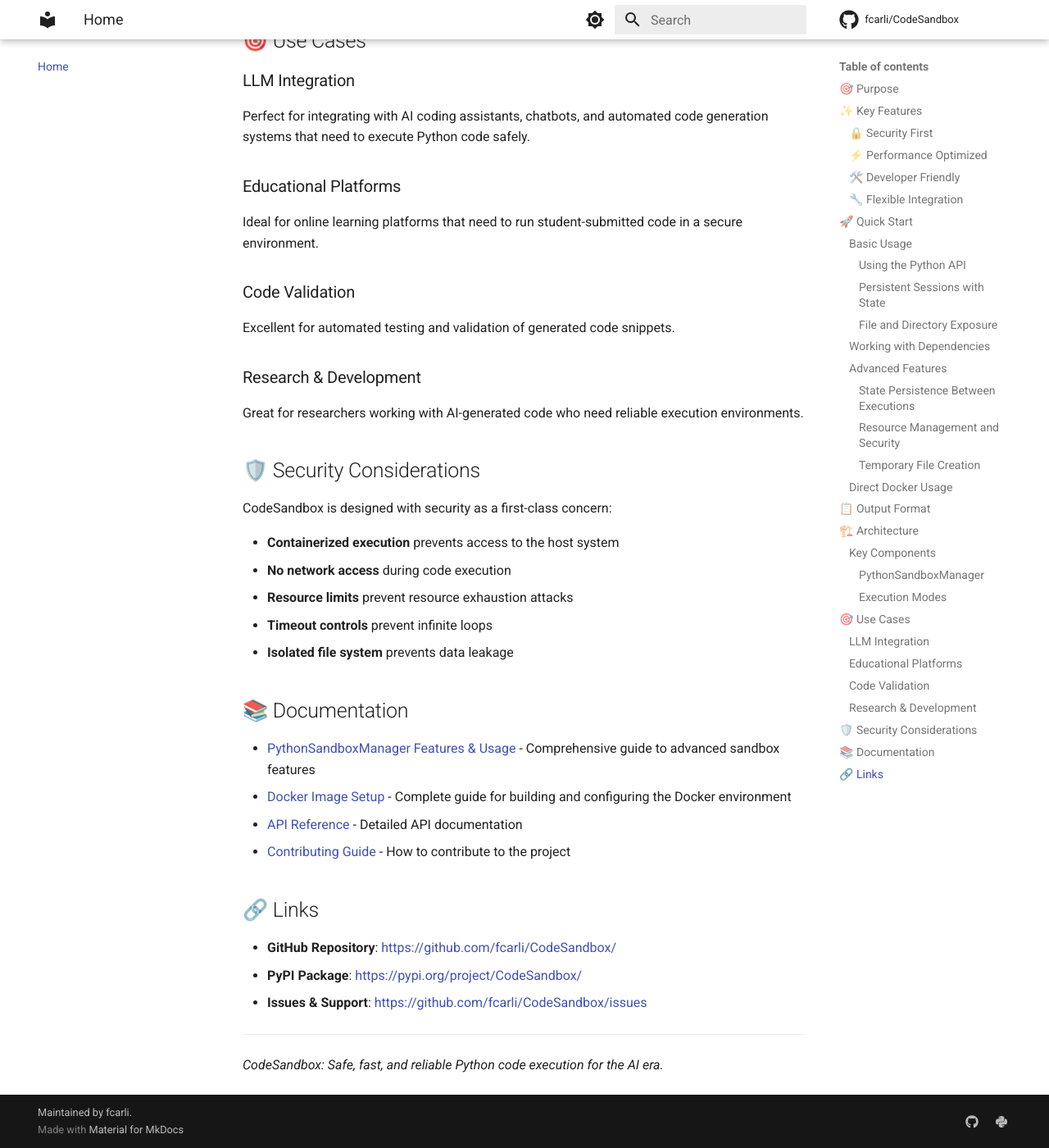
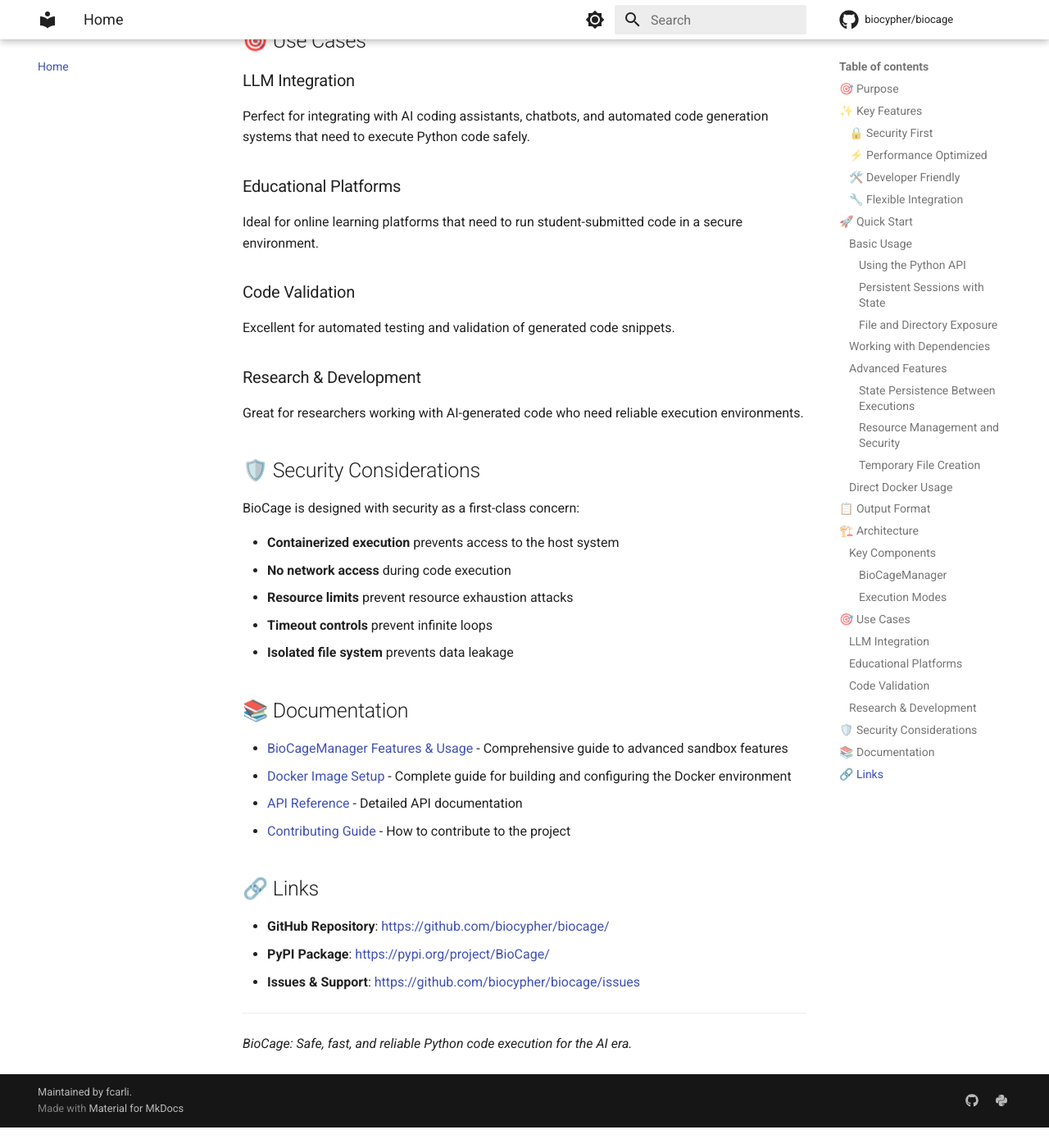
Before and after one commit to biocypher/biocage, an MkDocs documentation site: the page built from docs/index.md, in a window 1280 px wide and 1400 px high, scrolled down 6036 px. Shown: the whole window at 82% size. Built offline with MkDocs 1.6.1 and Material for MkDocs 9.7.7, drawn with Linux system fonts in a browser that asks for light colours; comment, search, counter and statistics services are not loaded; after the commit the page ends 7411 px from its top, so only the background shows below that; some of the changed text lies outside the part shown.

Commit message:
docs: update docs to reflect name refactor

````diff
--- a/docs/index.md
+++ b/docs/index.md
@@ -1,15 +1,15 @@
-# CodeSandbox
+# BioCage
 
-[![Release](https://img.shields.io/github/v/release/fcarli/CodeSandbox)](https://img.shields.io/github/v/release/fcarli/CodeSandbox)
-[![Build status](https://img.shields.io/github/actions/workflow/status/fcarli/CodeSandbox/main.yml?branch=main)](https://github.com/fcarli/CodeSandbox/actions/workflows/main.yml?query=branch%3Amain)
-[![Commit activity](https://img.shields.io/github/commit-activity/m/fcarli/CodeSandbox)](https://img.shields.io/github/commit-activity/m/fcarli/CodeSandbox)
-[![License](https://img.shields.io/github/license/fcarli/CodeSandbox)](https://img.shields.io/github/license/fcarli/CodeSandbox)
+[![Release](https://img.shields.io/github/v/release/biocypher/biocage)](https://img.shields.io/github/v/release/biocypher/biocage)
+[![Build status](https://img.shields.io/github/actions/workflow/status/biocypher/biocage/main.yml?branch=main)](https://github.com/biocypher/biocage/actions/workflows/main.yml?query=branch%3Amain)
+[![Commit activity](https://img.shields.io/github/commit-activity/m/biocypher/biocage)](https://img.shields.io/github/commit-activity/m/biocypher/biocage)
+[![License](https://img.shields.io/github/license/biocypher/biocage)](https://img.shields.io/github/license/biocypher/biocage)
 
-**CodeSandbox** is a fast, secure, and practical Python sandbox designed specifically for safely executing code generated by Large Language Models (LLMs). It provides a robust containerized environment that isolates code execution while maintaining high performance and ease of use.
+**BioCage** is a fast, secure, and practical Python sandbox designed specifically for safely executing code generated by Large Language Models (LLMs). It provides a robust containerized environment that isolates code execution while maintaining high performance and ease of use.
 
 ## 🎯 Purpose
 
-When working with LLMs that generate Python code, safety and reliability are paramount. CodeSandbox addresses the critical need for:
+When working with LLMs that generate Python code, safety and reliability are paramount. BioCage addresses the critical need for:
 
 - **Safe execution** of untrusted code generated by AI models
 - **Isolated environment** that prevents system contamination
@@ -54,19 +54,19 @@
 #### Using the Python API
 
 ```python
-from codesandbox import PythonSandboxManager
+from biocage import BioCageManager
 
 # Simple execution
-with PythonSandboxManager() as sandbox:
-    result = sandbox.run('print("Hello from CodeSandbox!")')
-    print(result.stdout)  # "Hello from CodeSandbox!"
+with BioCageManager() as sandbox:
+    result = sandbox.run('print("Hello from BioCage!")')
+    print(result.stdout)  # "Hello from BioCage!"
 ```
 
 #### Persistent Sessions with State
 
 ```python
 # Start a persistent container for multiple executions
-sandbox = PythonSandboxManager()
+sandbox = BioCageManager()
 sandbox.start_container()
 
 # Execute code with state persistence
@@ -81,7 +81,7 @@
 
 ```python
 # Expose files and directories to the sandbox
-with PythonSandboxManager().configure_context_manager(
+with BioCageManager().configure_context_manager(
     expose_files={"/path/to/data.csv": "/app/shared/data.csv"},
     expose_directories={"/path/to/models": "/app/shared/models"},
     expose_directories_rw={"./output": "/app/output"}
@@ -99,12 +99,12 @@
 
 ### Working with Dependencies
 
-CodeSandbox comes with popular data science libraries pre-installed:
+BioCage comes with popular data science libraries pre-installed:
 
 ```python
-from codesandbox import PythonSandboxManager
+from biocage import BioCageManager
 
-with PythonSandboxManager() as sandbox:
+with BioCageManager() as sandbox:
     result = sandbox.run("""
 import numpy as np
 import pandas as pd
@@ -126,7 +126,7 @@
 
 ```python
 # Variables, functions, and imports persist across executions
-sandbox = PythonSandboxManager()
+sandbox = BioCageManager()
 sandbox.start_container()
 
 # Define a function
@@ -148,7 +148,7 @@
 
 ```python
 # Configure container resources
-sandbox = PythonSandboxManager()
+sandbox = BioCageManager()
 sandbox.start_container(
     memory_limit="2g",
     cpu_limit="4.0",
@@ -163,7 +163,7 @@
 #### Temporary File Creation
 
 ```python
-with PythonSandboxManager() as sandbox:
+with BioCageManager() as sandbox:
     # Create temporary files accessible in the container
     csv_data = "name,age\nAlice,30\nBob,25"
     csv_path = sandbox.create_temp_file(csv_data, suffix=".csv")
@@ -184,10 +184,10 @@
 
 ```bash
 # Execute via stdin
-echo 'print("Hello from CodeSandbox!")' | docker run --rm -i codesandbox:latest
+echo 'print("Hello from BioCage!")' | docker run --rm -i biocage:latest
 
 # Execute via environment variable
-docker run --rm -e PYTHON_CODE="print('Hello World!')" codesandbox:latest
+docker run --rm -e PYTHON_CODE="print('Hello World!')" biocage:latest
 ```
 
 ## 📋 Output Format
@@ -203,10 +203,10 @@
 
 Example usage:
 ```python
-from codesandbox import PythonSandboxManager
+from biocage import BioCageManager
 
-with PythonSandboxManager() as sandbox:
-    result = sandbox.run('print("Hello from CodeSandbox!")')
+with BioCageManager() as sandbox:
+    result = sandbox.run('print("Hello from BioCage!")')
 
     print(f"Success: {result.success}")
     print(f"Output: {result.stdout}")
@@ -219,7 +219,7 @@
 Example result dictionary:
 ```json
 {
-  "stdout": "Hello from CodeSandbox!\n",
+  "stdout": "Hello from BioCage!\n",
   "stderr": "",
   "exit_code": 0,
   "execution_time": 0.045,
@@ -230,17 +230,17 @@
 
 ## 🏗️ Architecture
 
-CodeSandbox is built with a clean architecture that separates concerns:
+BioCage is built with a clean architecture that separates concerns:
 
-- **PythonSandboxManager** (`codesandbox/sandbox_manager.py`): Main class for container lifecycle management and code execution
-- **SandboxExecutionResult** (`codesandbox/sandbox_manager.py`): Result container with execution metadata
+- **BioCageManager** (`biocage/biocage_manager.py`): Main class for container lifecycle management and code execution
+- **SandboxExecutionResult** (`biocage/biocage_manager.py`): Result container with execution metadata
 - **Docker Environment** (`python_docker/`): Containerized execution environment with security hardening
 - **Build System**: Automated image building and dependency management
 - **State Persistence**: Session state management for multi-execution workflows
 
 ### Key Components
 
-#### PythonSandboxManager
+#### BioCageManager
 - Container lifecycle management (start/stop/restart)
 - File and directory exposure to containers
 - Persistent and ephemeral execution modes
@@ -268,7 +268,7 @@
 
 ## 🛡️ Security Considerations
 
-CodeSandbox is designed with security as a first-class concern:
+BioCage is designed with security as a first-class concern:
 
 - **Containerized execution** prevents access to the host system
 - **No network access** during code execution
@@ -278,17 +278,17 @@
 
 ## 📚 Documentation
 
-- [PythonSandboxManager Features & Usage](pythonsandboxmanager-features.md) - Comprehensive guide to advanced sandbox features
+- [BioCageManager Features & Usage](biocagemanager-features.md) - Comprehensive guide to advanced sandbox features
 - [Docker Image Setup](docker-setup.md) - Complete guide for building and configuring the Docker environment
 - [API Reference](modules.md) - Detailed API documentation
-- [Contributing Guide](https://github.com/fcarli/CodeSandbox/blob/main/CONTRIBUTING.md) - How to contribute to the project
+- [Contributing Guide](https://github.com/biocypher/biocage/blob/main/CONTRIBUTING.md) - How to contribute to the project
 
 ## 🔗 Links
 
-- **GitHub Repository**: [https://github.com/fcarli/CodeSandbox/](https://github.com/fcarli/CodeSandbox/)
-- **PyPI Package**: [https://pypi.org/project/CodeSandbox/](https://pypi.org/project/CodeSandbox/)
-- **Issues & Support**: [https://github.com/fcarli/CodeSandbox/issues](https://github.com/fcarli/CodeSandbox/issues)
+- **GitHub Repository**: [https://github.com/biocypher/biocage/](https://github.com/biocypher/biocage/)
+- **PyPI Package**: [https://pypi.org/project/BioCage/](https://pypi.org/project/BioCage/)
+- **Issues & Support**: [https://github.com/biocypher/biocage/issues](https://github.com/biocypher/biocage/issues)
 
 ---
 
-*CodeSandbox: Safe, fast, and reliable Python code execution for the AI era.*
+*BioCage: Safe, fast, and reliable Python code execution for the AI era.*
--- a/mkdocs.yml
+++ b/mkdocs.yml
@@ -1,15 +1,15 @@
-site_name: CodeSandbox
-repo_url: https://github.com/fcarli/CodeSandbox
-site_url: https://fcarli.github.io/CodeSandbox
+site_name: BioCage
+repo_url: https://github.com/biocypher/biocage
+site_url: https://biocypher.github.io/biocage
 site_description: This project aims at defining a fast, snappy and practical python sandbox that can be used with LLMs
 site_author: Francesco Carli
 edit_uri: edit/main/docs/
-repo_name: fcarli/CodeSandbox
+repo_name: biocypher/biocage
 copyright: Maintained by <a href="https://fcarli.com">fcarli</a>.
 
 nav:
   - Home: index.md
-  - PythonSandboxManager Features: pythonsandboxmanager-features.md
+  - BioCageManager Features: biocagemanager-features.md
   - Docker Setup: docker-setup.md
   - API Reference: modules.md
 plugins:
@@ -43,9 +43,9 @@
 extra:
   social:
     - icon: fontawesome/brands/github
-      link: https://github.com/fcarli/CodeSandbox
+      link: https://github.com/biocypher/biocage
     - icon: fontawesome/brands/python
-      link: https://pypi.org/project/CodeSandbox
+      link: https://pypi.org/project/BioCage
 
 markdown_extensions:
   - toc:
````
Also changed, not shown: docs/biocagemanager-features.md (renamed from docs/pythonsandboxmanager-features.md, +27 -27 lines), docs/docker-setup.md (+31 -31 lines), docs/modules.md (+1 -1 lines).
